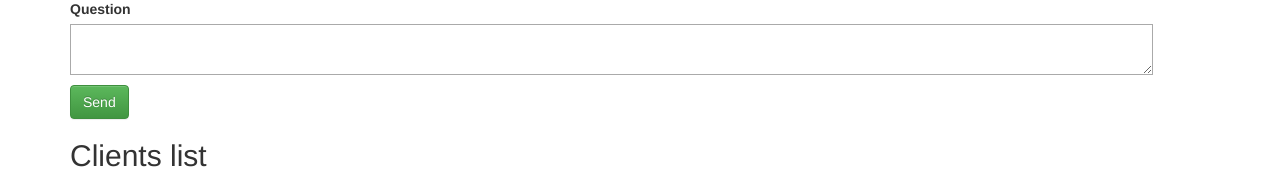
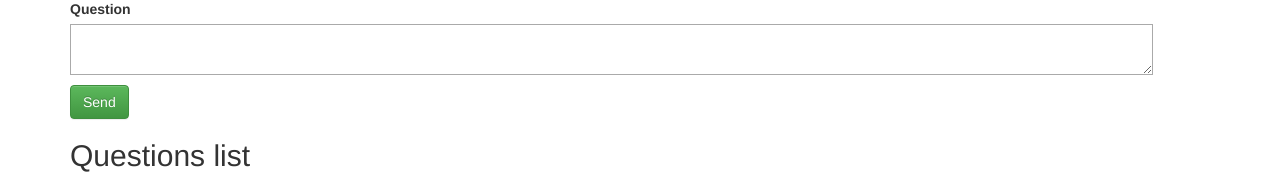
Before and after one commit to LuanComputacao/grooty, a PHP site: template app/views/admin/register_faq.twig in a window 1280 px wide. Shown: the part 281-463 px from the top of the page. Run offline with PHP 8.4, Linux system fonts and the light colour scheme; the template is opened without the code that fills it, so the values that code supplies are empty; some libraries are stand-ins or nearby versions.

```diff
--- a/app/views/admin/register_faq.twig
+++ b/app/views/admin/register_faq.twig
@@ -55,7 +55,7 @@
         <input class="btn btn-success" type="submit" value="Send">
     </form>
 
-    <h2>Clients list</h2>
+    <h2>Questions list</h2>
     <table class="table table-condensed">
         <thead>
         <tr>
```
Also changed, not shown: README.md.
